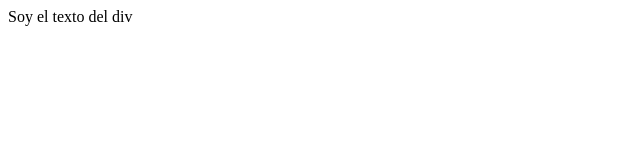
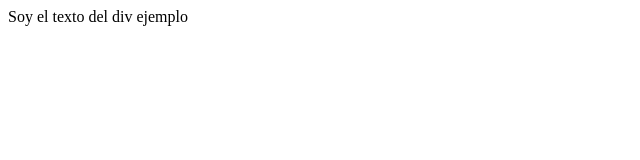
Before and after one commit to RomeroGabrielTech/javascript, a plain HTML site: page index.html in a window 1280 px wide. Shown: the full height of the page, 0-640 px from the left. Drawn offline with Linux system fonts and the light colour scheme.

Commit message:
Commit 4

```diff
--- a/index.html
+++ b/index.html
@@ -11,7 +11,8 @@
 
 <body>
     <div class="div1">
-        Soy el texto del div
+
+        Soy el texto del div ejemplo
     </div>
 
 </body>
```
